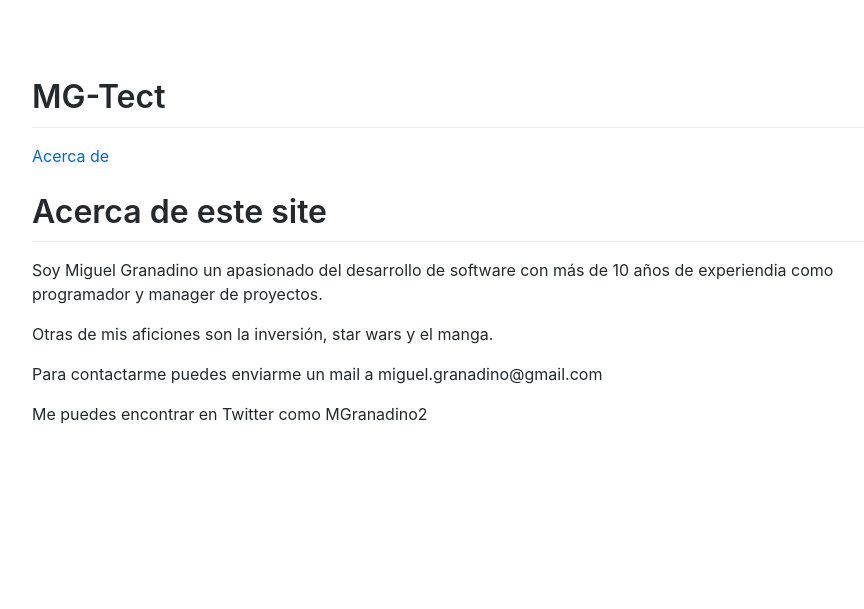
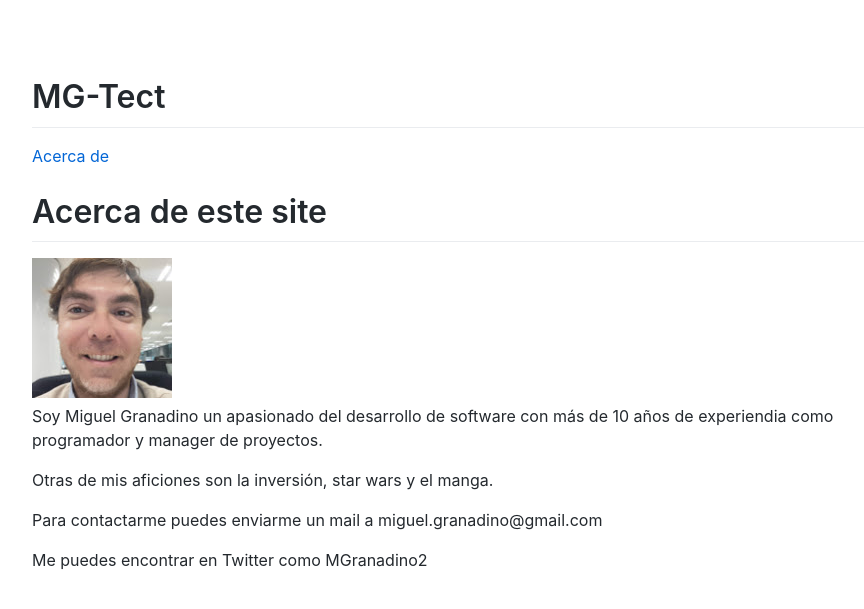
Before and after one commit to Akira3030/formacion, a Jekyll site: the page built from pages/about.html, in a window 1280 px wide. Shown: the top 609 px of the page, without its empty margins (163-1027 px from the left). Built offline with Jekyll 4.4.1, drawn with Linux system fonts in a browser that asks for light colours.

Commit message:
Update about.html

```diff
--- a/pages/about.html
+++ b/pages/about.html
@@ -4,6 +4,9 @@ layout: default
 
 <h1>Acerca de este site</h1>
 
+<img src="{{ site.site_url }}/assets/img/yo.jpg" alt="foto del autor del site">
+
+
 <p>Soy Miguel Granadino un apasionado del desarrollo de software con más de 10 años de experiendia como programador y manager de proyectos.</p>
 <p>Otras de mis aficiones son la inversión, star wars y el manga.</p>
 <p>Para contactarme puedes enviarme un mail a miguel.granadino@gmail.com</p>
```
